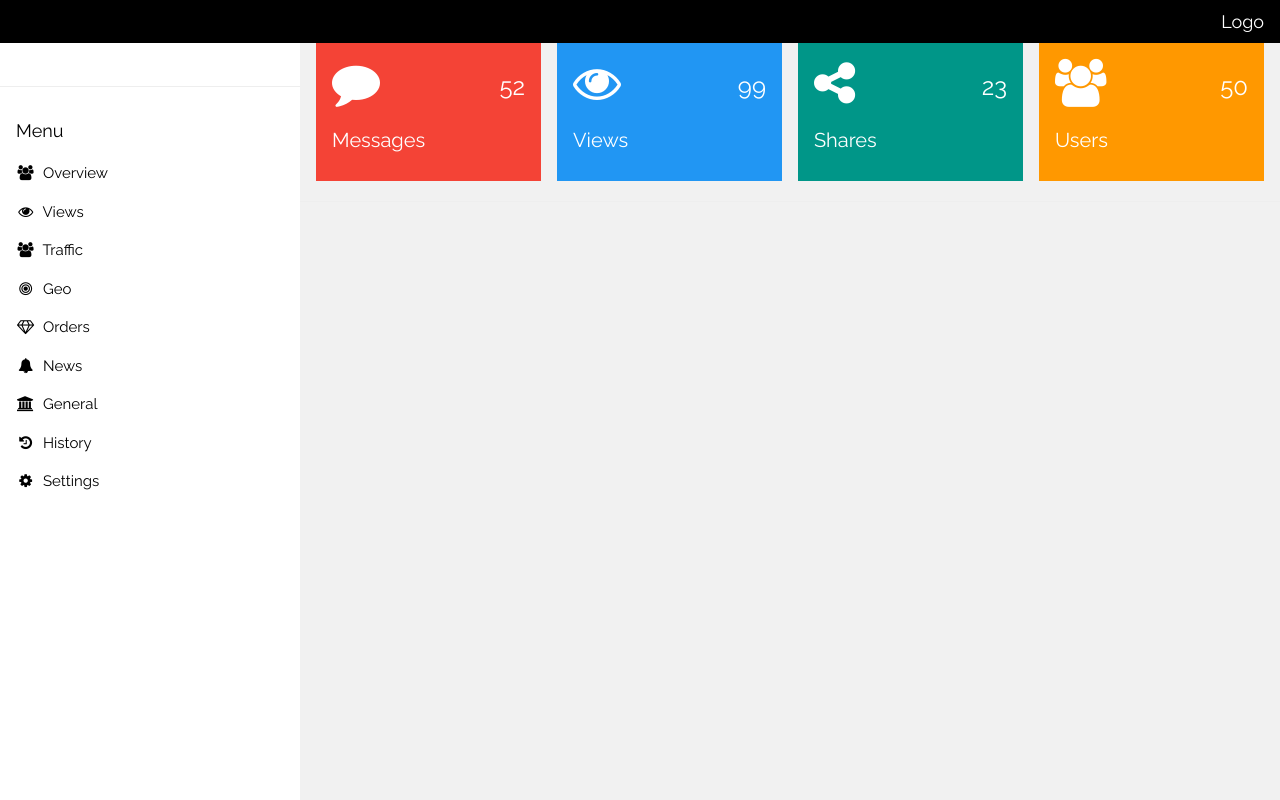
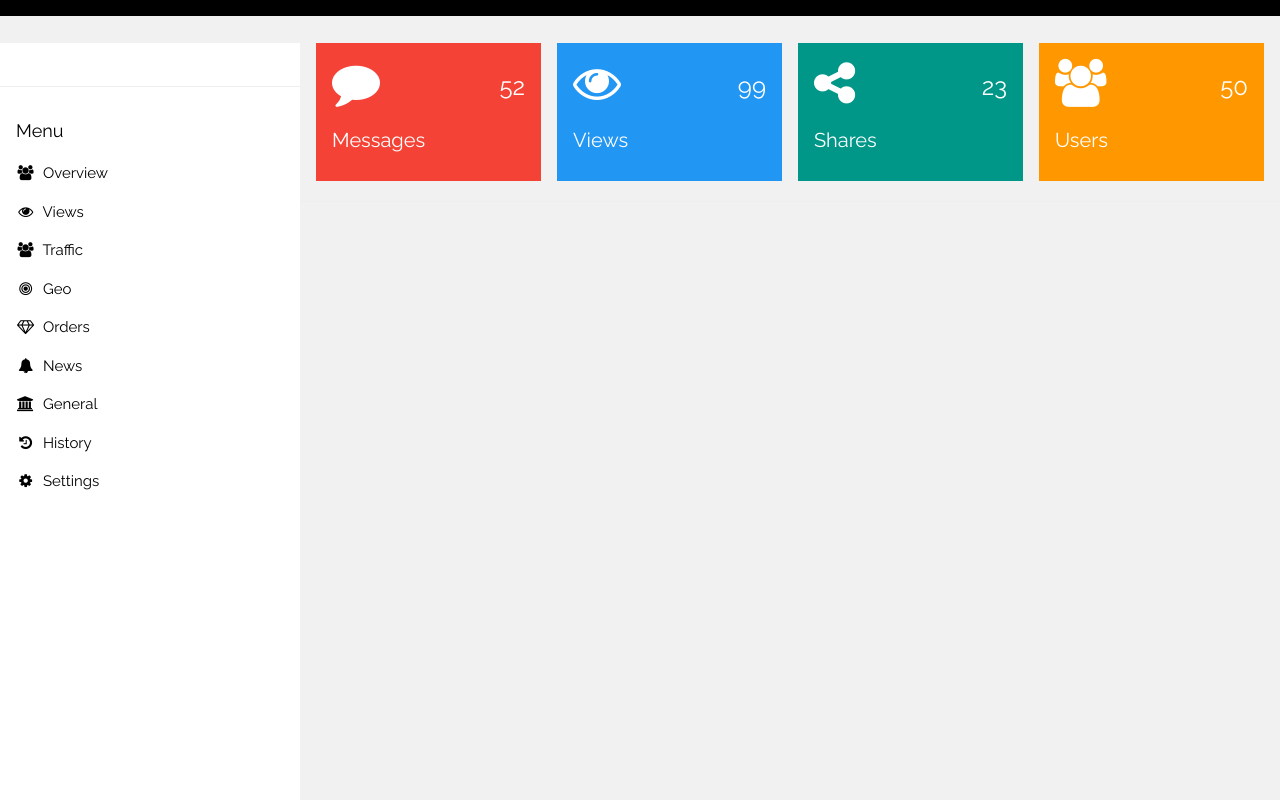
Before and after one commit to grzikk/DB, a plain HTML site: page UI/index.html in a window 1280 px wide. Drawn offline with nearby package versions, Linux system fonts and the light colour scheme.

Commit message:
Update index.html

```diff
--- a/UI/index.html
+++ b/UI/index.html
@@ -15,7 +15,7 @@ html,body,h1,h2,h3,h4,h5 {font-family: "Raleway", sans-serif}
 <!-- Top container -->
 <div class="w3-bar w3-top w3-black w3-large" style="z-index:4">
   <button class="w3-bar-item w3-button w3-hide-large w3-hover-none w3-hover-text-light-grey" onclick="w3_open();"><i class="fa fa-bars"></i>  Menu</button>
-  <span class="w3-bar-item w3-right">Logo</span>
+  <span class="w3-bar-item w3-right"></span>
 </div>
 
 <!-- Sidebar/menu -->
```
